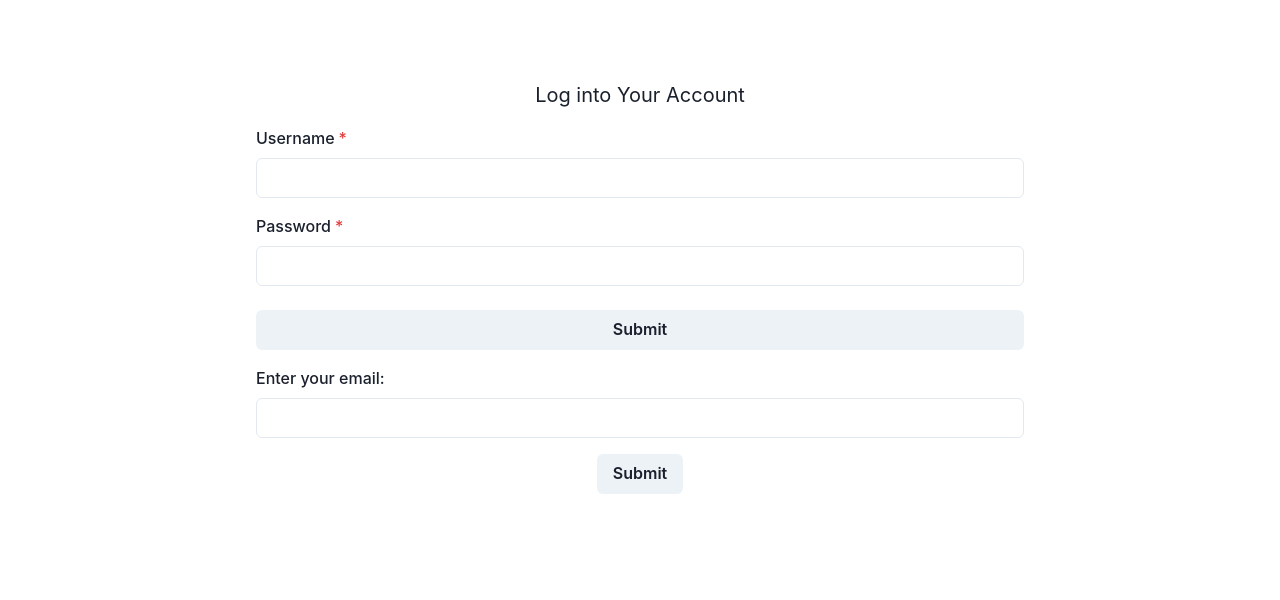
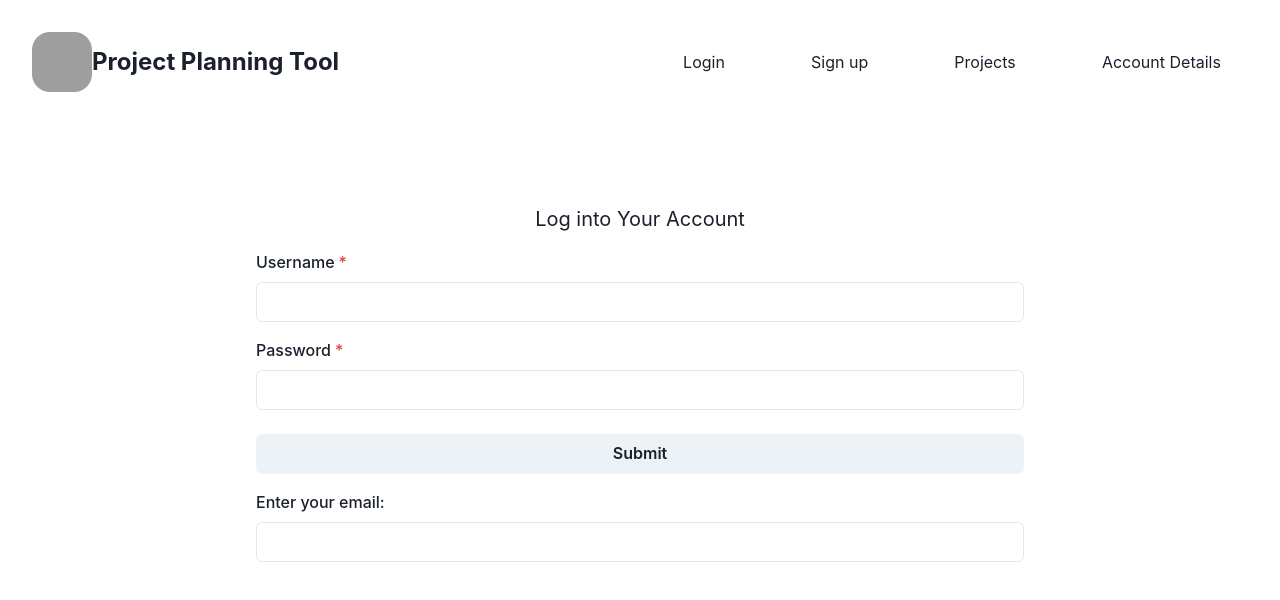
Before and after one commit to janarbo/ZenDo, a React (Create React App) app in the folder frontend/: page /log-in in a window 1280 px wide. Shown: the top 600 px of the page. Built offline with nearby package versions, Linux system fonts and the light colour scheme; grey boxes are pictures that could not be loaded.

Commit message:
Added header

```diff
--- a/frontend/src/App.tsx
+++ b/frontend/src/App.tsx
@@ -1,11 +1,13 @@
 import React from 'react'
 import {  ChakraProvider } from '@chakra-ui/react'
 import {Outlet} from 'react-router-dom'
+import Header from './components/Header';
 
 
 function App() {
   return (
     <ChakraProvider>
+      <Header />
       <Outlet/>
 
     </ChakraProvider>
--- a/frontend/src/Pages/LogIn.tsx
+++ b/frontend/src/Pages/LogIn.tsx
@@ -35,14 +35,6 @@ const LogIn = () => {
 
   }
 
-  const onSubmiEmail = () => {
-    axios.post('http://localhost:3030/auth/reset-password', {
-    email,
-    })
-    .then ((response) => {
-
-    })
-  }
 
 
   const handleSubmit = () =>{
@@ -80,6 +72,8 @@ const LogIn = () => {
       });
 
     }). catch((error) => {
+      console.log('Login Error:', error); // Log the error response to see what the server is returning
+
         setUsername('');
         setPassword('');
         setError('');
@@ -97,7 +91,11 @@ const LogIn = () => {
           isClosable: true,
         });
 
-        setError('Login Failed, Please check your credentials');
+       if (error.response && error.response.status === 401) {
+        setError('Invalid username or password');
+       } else {
+        setError('Login Failed, please check your credetials')
+       }
       });
     }
   };
@@ -135,7 +133,7 @@ const LogIn = () => {
             <Input type='text' value={email} onChange={onChangeEmail} />
             </FormControl>
 
-            <Button onClick={onSubmiEmail}>Submit</Button>
+
 
         </Box>
 
@@ -144,3 +142,14 @@ const LogIn = () => {
 };
 
 export default LogIn;
+
+
+  // const onSubmiEmail = () => {
+  //   axios.post('http://localhost:3030/auth/reset-password', {
+  //   email,
+  //   })
+  //   .then ((response) => {
+
+  //   })
+  // }
+   {/* <Button onClick={onSubmiEmail}>Submit</Button> */}
--- a/frontend/src/Pages/Profile.tsx
+++ b/frontend/src/Pages/Profile.tsx
@@ -1,11 +1,11 @@
 import { Avatar, Box, Button, Center, Text, useToast, IconButton} from "@chakra-ui/react";
-import React from "react";
+import React, { useState } from "react";
 import { useLoaderData, useNavigate } from "react-router-dom";
 import UserDetailsRow from "../components/Profile/userDetailsRow";
 
 
 
-type Data = {
+export type Data = {
     email: string;
     name: string;
     username: string;
@@ -13,7 +13,9 @@ type Data = {
 
 
 const Profile = () => {
-    const data = useLoaderData() as Data;
+    const loaderData = useLoaderData() as Data;
+    const[data, setData] = useState(loaderData);
+
     const navigate = useNavigate();
     const toast = useToast();
 
@@ -48,7 +50,13 @@ const Profile = () => {
             </Box>
             <Box display="flex" w='100%' gap={3} flexDirection='column' >
                     {userDetailsRows.map((row, index) => (
-                        <UserDetailsRow key={index} field={row.field} value={row.value} username={data.username} />
+                        <UserDetailsRow
+                        key={index}
+                        field={row.field}
+                        value={row.value}
+                        username={data.username}
+                        setData={setData}
+                        />
                     ))}
                 </Box>
         </Box>
--- /dev/null
+++ b/frontend/src/components/Header.tsx
@@ -0,0 +1,37 @@
+import { Box, Heading, Image } from "@chakra-ui/react";
+import React from "react";
+import { Link } from "react-router-dom";
+
+
+const pages = [
+    {name: 'Login', path:'/log-in'},
+    {name: 'Sign up', path:'/sign-up'},
+    {name: 'Projects', path:'/projects'},
+    {name: 'Account Details', path:'/profile'},
+
+]
+const Header = () =>{
+    return (
+        <Box p={4} display='flex' alignItems='center'>
+            <Box p={4} display='flex' flex={1}>
+                <Image  src="https://static.vecteezy.com/system/resources/previews/000/356/165/original/vector-checklist-icon.jpg"
+                alt='logo'
+                boxSize='60px'
+                borderRadius='30%'
+                alignItems='center'/>
+                <Heading lineHeight='60px' alignItems='center' fontSize={24}>Project Planning Tool</Heading>
+            </Box>
+        <Box display='flex' justifyContent='space-around' w='50%'>
+            {pages.map((page) => {
+                return (
+                    <Link to={page.path}>
+                    <Box>{page.name}</Box>
+                    </Link>
+                )
+            })}
+        </Box>
+    </Box>
+    );
+}
+
+export default Header
--- a/frontend/src/components/Profile/userDetailsRow.tsx
+++ b/frontend/src/components/Profile/userDetailsRow.tsx
@@ -3,6 +3,7 @@ import { Box, IconButton, Text, Input, useToast } from "@chakra-ui/react"
 import axios from "axios";
 import React, { useState } from "react"
 import { isInvalidEmail } from "../../Pages/SignUp";
+import { Data } from '../../Pages/Profile';
 
 
 
@@ -10,8 +11,9 @@ type Props ={
     field: string;
     value: string;
     username: string;
+    setData: React.Dispatch<React.SetStateAction<Data>>;
 }
-const UserDetailsRow = ({field, value, username}: Props) =>{
+const UserDetailsRow = ({field, value, username, setData}: Props) =>{
     const toast = useToast();
     const [updateField, setUpdateField] = useState(false)
     const [valueState, setValueState] = useState(value)
@@ -66,6 +68,7 @@ const UserDetailsRow = ({field, value, username}: Props) =>{
           }, { headers: { Authorization: `Bearer ${token}`}}
         ).then((response) => {
             console.log('RESPONSE', response)
+            setData(response.data);
             toast({
                 title: 'Success!',
                 description: 'We have updated your account details!',
@@ -73,8 +76,18 @@ const UserDetailsRow = ({field, value, username}: Props) =>{
                 duration: 3000,
                 isClosable: true,
               });
-            return;
-         });
+         })
+         .catch((error) => {
+            console.log("ERROR", error);
+            toast({
+                title: 'Error',
+                description: 'There was an error, please try again!',
+                status: 'error',
+                duration: 3000,
+                isClosable: true,
+              });
+
+         })
     }
 
     return (
--- a/frontend/src/index.tsx
+++ b/frontend/src/index.tsx
@@ -19,6 +19,21 @@ const router = createBrowserRouter([
   {
     path: "/",
     element: <App />,
+    loader: async() => {
+      const token = localStorage.getItem("access_token");
+      if (token){
+        try {
+          const response = await axios.get("http://localhost:3030/auth/profile",
+        { headers: { Authorization: `Bearer ${token}` } }
+        );
+        return response.data;
+        } catch (error) {
+          return {};
+        }
+       } else {
+          return {};
+      }
+    },
 
     children: [
        {
```
Also changed, not shown: 2 other files (tests, documents, lock files or other folders).
